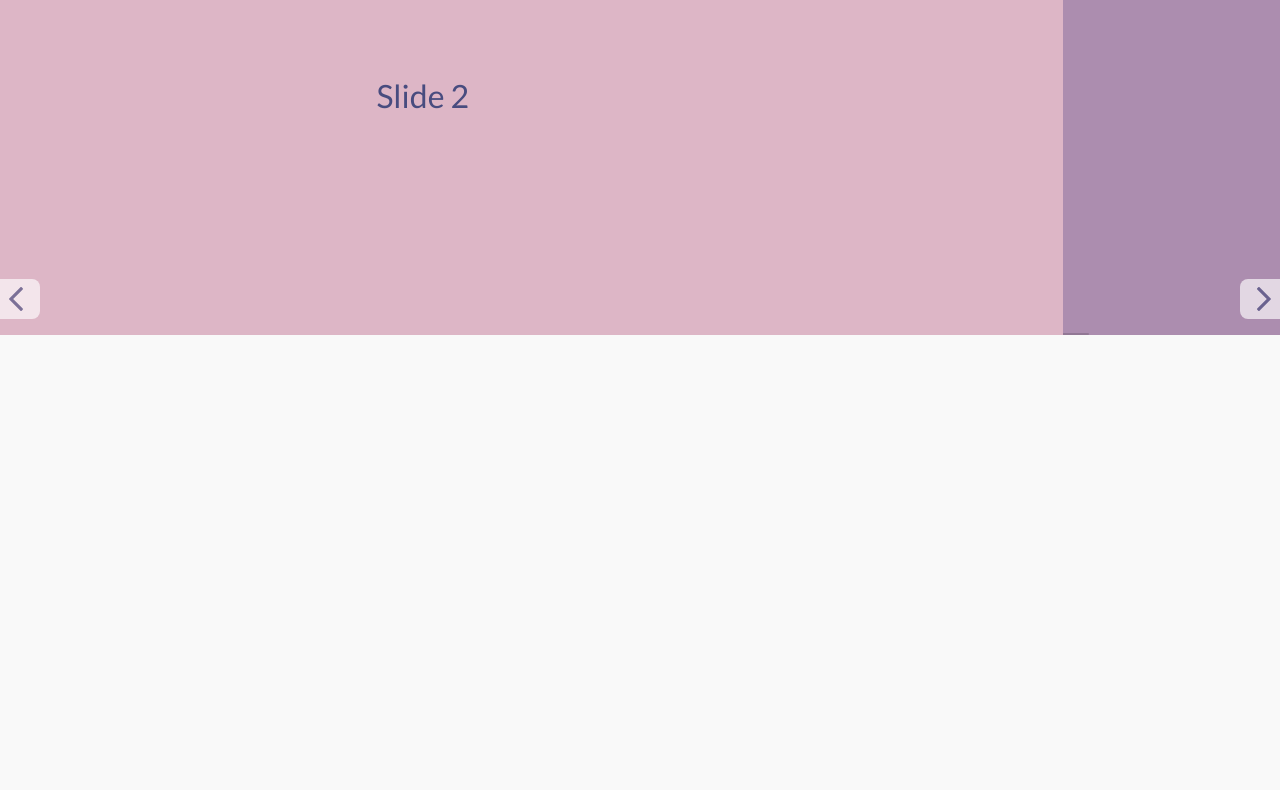
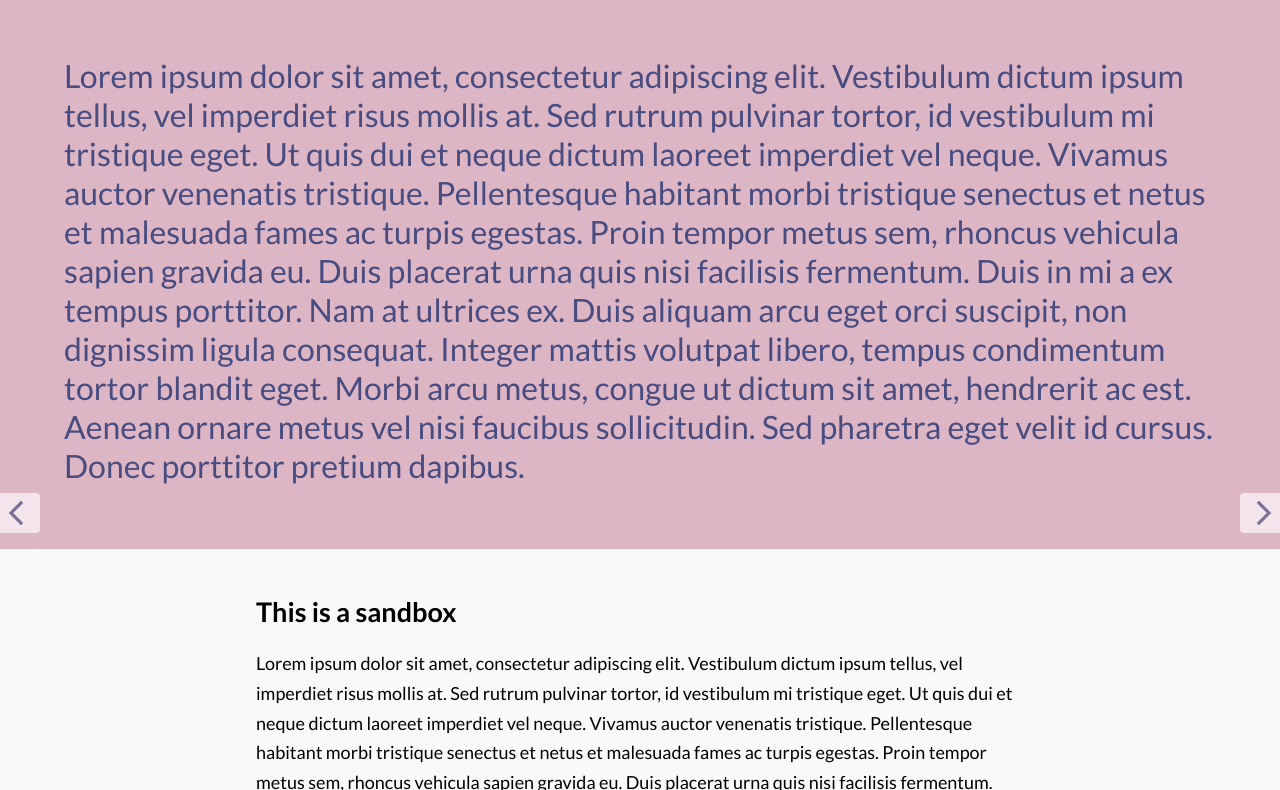
Before and after one commit to ValentinGenev/sand-carousel, a plain HTML site: page src/dev-env.html in a window 1280 px wide. Shown: the part 145-935 px from the top of the page. Before the commit the page ends 800 px from the top, so only its background shows below. Drawn offline with Linux system fonts and the light colour scheme.

Commit message:
The carousel now takes the size of the current slide.

```diff
--- a/src/dev-env.html
+++ b/src/dev-env.html
@@ -20,6 +20,12 @@
                 background-color: #f9f9f9;
             }
 
+			.some-content {
+				max-width: 768px;
+				margin: 3rem auto;
+				line-height: 1.65em;
+			}
+
             /**
              * The sand Carousel overwrites
              *
@@ -30,8 +36,11 @@
              */
             .sand-carousel .slide {
                 display: flex;
+				flex-direction: column;
                 justify-content: center;
                 align-items: center;
+				padding: 2rem 4rem;
+				box-sizing: border-box;
                 font-size: 2rem;
 				color: #484c7f;
                 background-color: #f1d4d4;
@@ -43,7 +52,7 @@
                 color: #fff;
                 background-color: #ac8daf;
             }
-			.sand-carousel .controls path {
+			.sand-carousel.sliding .controls svg path {
 				fill: #484c7f;
 			}
         </style>
@@ -54,18 +63,35 @@
             <h1 class="screen-reader-text">Slider</h1>
 
             <ul>
-                <li class="slide">Slide 1</li>
-                <li class="slide">Slide 2</li>
-                <li class="slide">Slide 3</li>
+                <li class="slide">
+					<h2>Slide 1</h2>
+					<p>Lorem ipsum dolor sit amet, consectetur adipiscing elit. Vestibulum dictum ipsum tellus, vel imperdiet risus mollis at. Sed rutrum pulvinar tortor, id vestibulum mi tristique eget.</p>
+					<p>Lorem ipsum dolor sit amet, consectetur adipiscing elit. Vestibulum dictum ipsum tellus, vel imperdiet risus mollis at. Sed rutrum pulvinar tortor, id vestibulum mi tristique eget. Ut quis dui et neque dictum laoreet imperdiet vel neque. Vivamus auctor venenatis tristique. Pellentesque habitant morbi tristique senectus et netus et malesuada fames ac turpis egestas. Proin tempor metus sem, rhoncus vehicula sapien gravida eu. Duis placerat urna quis nisi facilisis fermentum. Duis in mi a ex tempus porttitor. Nam at ultrices ex. Duis aliquam arcu eget orci suscipit, non dignissim ligula consequat. Integer mattis volutpat libero, tempus condimentum tortor blandit eget. Morbi arcu metus, congue ut dictum sit amet, hendrerit ac est. Aenean ornare metus vel nisi faucibus sollicitudin. Sed pharetra eget velit id cursus. Donec porttitor pretium dapibus.</p>
+				</li>
+
+                <li class="slide">
+					<h2>Slide 2</h2>
+					<p>Lorem ipsum dolor sit amet, consectetur adipiscing elit. Vestibulum dictum ipsum tellus, vel imperdiet risus mollis at. Sed rutrum pulvinar tortor, id vestibulum mi tristique eget. Ut quis dui et neque dictum laoreet imperdiet vel neque. Vivamus auctor venenatis tristique. Pellentesque habitant morbi tristique senectus et netus et malesuada fames ac turpis egestas. Proin tempor metus sem, rhoncus vehicula sapien gravida eu. Duis placerat urna quis nisi facilisis fermentum. Duis in mi a ex tempus porttitor. Nam at ultrices ex. Duis aliquam arcu eget orci suscipit, non dignissim ligula consequat. Integer mattis volutpat libero, tempus condimentum tortor blandit eget. Morbi arcu metus, congue ut dictum sit amet, hendrerit ac est. Aenean ornare metus vel nisi faucibus sollicitudin. Sed pharetra eget velit id cursus. Donec porttitor pretium dapibus.</p>
+				</li>
+
+                <li class="slide">
+					<h2>Slide 3</h2>
+					<p>Nam odio est, maximus efficitur consequat vitae, pharetra et neque. Aliquam eget justo id nisi suscipit malesuada. Donec leo elit, tempus cursus suscipit a, cursus fringilla massa. Suspendisse suscipit lectus aliquet ex ornare finibus eu vulputate est. Sed erat lorem, fringilla vel venenatis ac, viverra eu lorem. Praesent tempor vitae justo sit amet varius. Sed commodo id augue et aliquam. Praesent laoreet augue non sapien sodales volutpat. Donec ipsum velit, semper id semper in, feugiat a velit. Mauris sed erat a risus accumsan egestas. Quisque consectetur faucibus vestibulum.</p>
+				</li>
             </ul>
         </section>
+
+		<section class="some-content">
+			<h1>This is a sandbox</h1>
+			<p>Lorem ipsum dolor sit amet, consectetur adipiscing elit. Vestibulum dictum ipsum tellus, vel imperdiet risus mollis at. Sed rutrum pulvinar tortor, id vestibulum mi tristique eget. Ut quis dui et neque dictum laoreet imperdiet vel neque. Vivamus auctor venenatis tristique. Pellentesque habitant morbi tristique senectus et netus et malesuada fames ac turpis egestas. Proin tempor metus sem, rhoncus vehicula sapien gravida eu. Duis placerat urna quis nisi facilisis fermentum. Duis in mi a ex tempus porttitor. Nam at ultrices ex. Duis aliquam arcu eget orci suscipit, non dignissim ligula consequat. Integer mattis volutpat libero, tempus condimentum tortor blandit eget. Morbi arcu metus, congue ut dictum sit amet, hendrerit ac est. Aenean ornare metus vel nisi faucibus sollicitudin. Sed pharetra eget velit id cursus. Donec porttitor pretium dapibus.</p>
+		</sectiom>
 
         <script src="./js/sand-carousel.js"></script>
 
         <!-- Sand Carousel initiations -->
         <script>
             window.addEventListener("load", () => {
-                const SAND_SLIDER = new SandCarousel(".sand-carousel", ".slide", 5000, 350);
+                const SAND_SLIDER = new SandCarousel(".sand-carousel", ".slide", 5000, 350, true, true);
 
                 SAND_SLIDER.arrowControls();
                 // SAND_SLIDER.dotControls();
--- a/src/js/sand-carousel.js
+++ b/src/js/sand-carousel.js
@@ -5,14 +5,16 @@ class SandCarousel {
      * @param {number} slideDuration the time it takes for the slide change animation to finish (see the transitions in the CSS file)
      * @param {number} animationDuration
      * @param {boolean} autoplay
+     * @param {boolean} resizable
      */
-    constructor(carousel, slides, slideDuration, animationDuration = 500, autoplay = true) {
+    constructor(carousel, slides, slideDuration, animationDuration = 500, autoplay = true, resizable = false) {
         this.carousel           = document.querySelector(carousel);
         this.slides             = document.querySelectorAll(slides);
         this.slideClass         = this.slides[0].className;
         this.slideDuration      = slideDuration;
         this.animationDuration  = animationDuration;
-        this.autoplay           = autoplay;
+        this.autoplay           = resizable ? false : autoplay;
+        this.resizable          = resizable;
         this.currentSlide       = 0;
 
         // Dotted control items:
@@ -83,18 +85,18 @@ class SandCarousel {
         carousel.classList.add("sliding");
 
         // The controls:
+        let previousSlideBtn = document.createElement("button");
+        previousSlideBtn.className = "controls sand-controls previous-button";
+        previousSlideBtn.addEventListener("click", throttle(() => changeSlide(-1), animationDuration));
+        createArrowIcon(previousSlideBtn);
+
         let nextSlideBtn = document.createElement("button");
         nextSlideBtn.className = "controls sand-controls next-button";
         nextSlideBtn.addEventListener("click", throttle(() => changeSlide(1), animationDuration));
         createArrowIcon(nextSlideBtn);
 
-        let previousSlideBtn = document.createElement("button");
-        previousSlideBtn.className = "controls sand-controls previous-button";
-        previousSlideBtn.addEventListener("click", throttle(() => changeSlide(-1), animationDuration));
-        createArrowIcon(previousSlideBtn);
-
+        carousel.appendChild(previousSlideBtn);
         carousel.appendChild(nextSlideBtn);
-        carousel.appendChild(previousSlideBtn);
 
         // Temporary fix for slides count equal to 2
         if (slides.length === 2) {
@@ -118,7 +120,7 @@ class SandCarousel {
      * Initiates the carousel
      */
     initTheCarousel() {
-        const { carousel, slides, slideDuration, animationDuration, changeSlide, setVisibilityAPI } = this;
+        const { carousel, slides, slideDuration, animationDuration, autoplay, resizable, changeSlide, setVisibilityAPI } = this;
 
         if (slides.length > 1) {
             // Sets the animation duration for the timer to the slide duration
@@ -128,11 +130,21 @@ class SandCarousel {
                 slide.style.transitionDelay     = animationDuration / 1000 + 's';
             });
 
-            // This class addition ensured that the class will be removed right away
-            // from the class toggle in startLoop() for the first few seconds (milis.)
-            // of the first slide.
-            carousel.classList.add("disabled");
+            if (resizable) {
+                carousel.classList.add("resizable");
+                carousel.style.transitionDuration = animationDuration / 1000 + 's';
+            }
 
+            if (autoplay) {
+                carousel.classList.add("autoplay");
+
+                // This class addition ensured that the class will be removed right away
+                // from the class toggle in startLoop() for the first few seconds (milis.)
+                // of the first slide.
+                carousel.classList.add("disabled");
+            }
+
+            // Activates the visibility API that detects if the user is on the page
             setVisibilityAPI();
 
             // Initial slide:
@@ -147,7 +159,7 @@ class SandCarousel {
      * @param {number} index the index of the current slide
      */
     changeSlide(direction, index = this.currentSlide) {
-        const { slides, slideClass, autoplay, controlDots, startLoop, checkIfFirstLast, resetClasses } = this;
+        const { carousel, slides, slideClass, autoplay, resizable, controlDots, startLoop, checkIfFirstLast, resetClasses } = this;
         const slidesCount = slides.length;
 
         resetClasses(slides, slideClass);
@@ -171,6 +183,16 @@ class SandCarousel {
         }
         else {
             slides[nextSlide].classList.add("active");
+        }
+
+        // Resizes the carousel to the slide's content
+        if (resizable) {
+            if (controlDots.length != 0) {
+                carousel.style.height = slides[previousSlide].offsetHeight + "px";
+            }
+            else {
+                carousel.style.height = slides[currentSlide].offsetHeight + "px";
+            }
         }
 
         // Resets the loop from the new current slide.
--- a/src/sass/sand-carousel.scss
+++ b/src/sass/sand-carousel.scss
@@ -45,7 +45,7 @@
 .sand-carousel {
     position: relative;
     width: 100%;
-    min-height: 480px;
+    height: 480px;
     margin: 0 auto;
     overflow: hidden;
 
@@ -74,8 +74,6 @@
     // Slide styles
     .slide {
         position: absolute;
-        display: flex;
-        flex-direction: column;
         width: 100%;
         height: 100%;
         top: 0;
@@ -92,7 +90,7 @@
     }
 
     // Timer
-    .slide:after {
+    &.autoplay .slide:after {
         display: block;
         position: absolute;
         width: 0;
@@ -109,6 +107,15 @@
     @keyframes fill {
         to { width: 100% }
     }
+
+	// The resizable carousel styles
+	&.resizable {
+		transition: height .5s ease;
+
+		.slide {
+			height: initial;
+		}
+	}
 
 	// Disables the carousel during the transition
 	// animation
@@ -183,7 +190,7 @@
     // Carousel handling classes
     .current-slide {
         transform: translateX(0);
-        z-index: 2;
+        z-index: 3;
     }
     .previous-slide {
         transform: translateX(-100%);
@@ -205,7 +212,7 @@
         background-color: #fff;
         border: none;
         cursor: pointer;
-        z-index: 3;
+        z-index: 4;
 
 		// Ireraction
 		opacity: .65;
@@ -218,12 +225,16 @@
         svg {
             height: 100%;
             width: auto;
+
+			path {
+				fill: #777;
+			}
         }
     }
 
     .previous-button {
         padding-left: 0;
-        border-radius: 0 .5rem .5rem 0;
+        border-radius: 0 .25rem .25rem 0;
 
         svg {
             transform: scaleX(-1);
@@ -232,11 +243,28 @@
     .next-button {
         right: 0;
         padding-right: 0;
-        border-radius: .5rem 0 0 .5rem;
+        border-radius: .25rem 0 0 .25rem;
     }
 
     // Timer
     .slide.current-slide:after {
         content: "";
     }
+
+	//Curtain
+	ul {
+		height: 100%;
+
+		&:before {
+			content: '';
+			position: absolute;
+			display: block;
+			width: 100%;
+			height: 100%;
+			left: 0;
+			top: 0;
+			background-color: #ddd;
+			z-index: 2;
+		}
+	}
 }
```
Also changed, not shown: README.md, src/css/sand-carousel.css.
